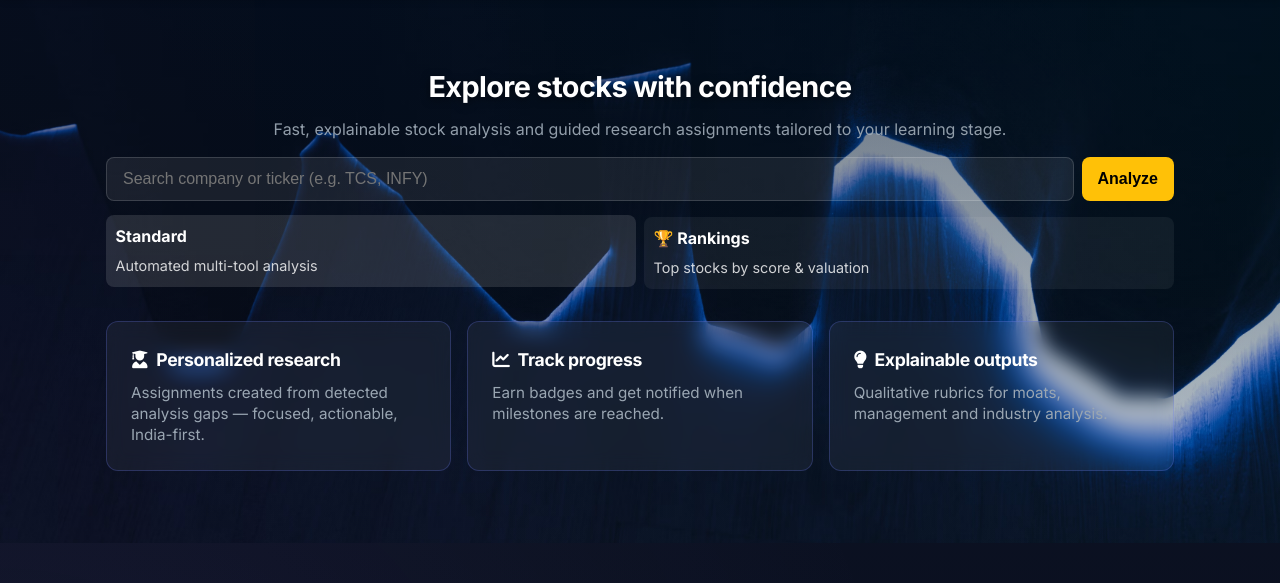
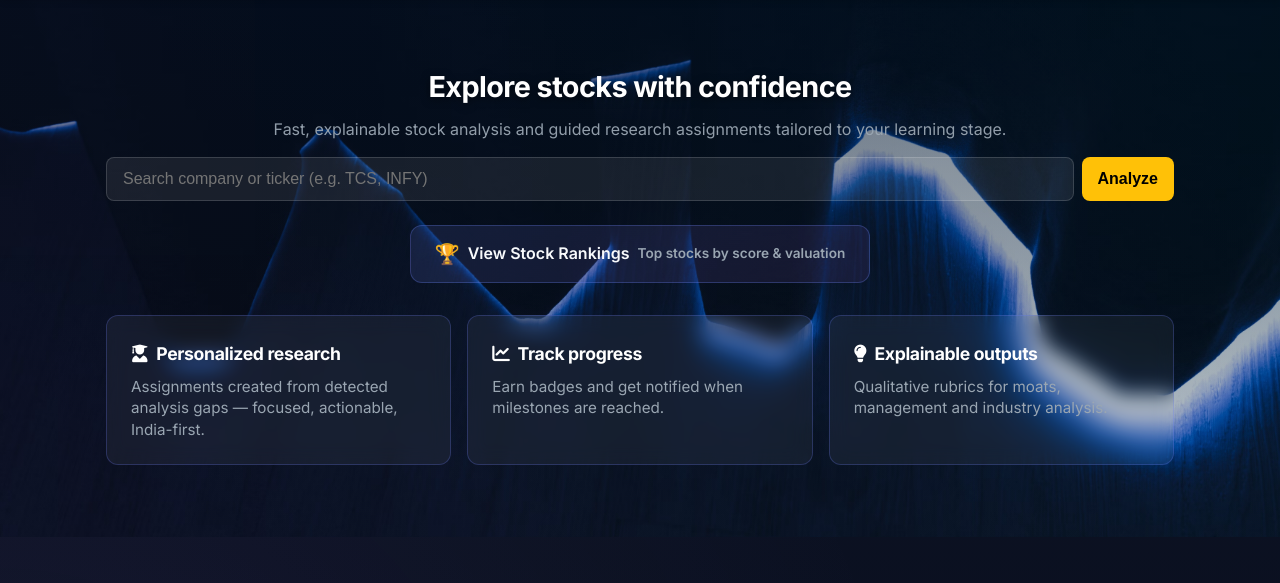
Before and after one commit to puneethr09/stock_fundamental, a Flask app: page /home in a window 1280 px wide. Shown: the part 100-683 px from the top of the page. Run offline with Flask 3, Linux system fonts and the light colour scheme; data that the repository does not hold is empty.

Commit message:
refactor: Remove redundant Standard tile, keep only Rankings link on home

```diff
--- a/templates/index.html
+++ b/templates/index.html
@@ -52,27 +52,16 @@
             <button class="cta" type="submit">Analyze</button>
           </div>
           <ul id="suggestions-list" class="suggestions"></ul>
-          <div class="modes">
-            <label class="mode">
-              <input
-                type="radio"
-                name="challenge_mode"
-                value="normal"
-                checked
-              />
-              <div class="mode-box">
-                <strong>Standard</strong>
-                <span>Automated multi-tool analysis</span>
-              </div>
-            </label>
-            <a href="/rankings" class="mode" style="text-decoration: none;">
-              <div class="mode-box" style="cursor: pointer;">
-                <strong>🏆 Rankings</strong>
-                <span>Top stocks by score & valuation</span>
-              </div>
-            </a>
-          </div>
         </form>
+
+        <!-- Rankings Link -->
+        <div style="margin-top: 1.5rem; text-align: center;">
+          <a href="/rankings" style="display: inline-flex; align-items: center; gap: 0.5rem; padding: 0.75rem 1.5rem; background: linear-gradient(135deg, rgba(102, 126, 234, 0.15), rgba(118, 75, 162, 0.15)); border: 1px solid rgba(102, 126, 234, 0.3); border-radius: 12px; color: var(--text-primary); text-decoration: none; font-weight: 600; transition: all 0.2s;">
+            <span style="font-size: 1.25rem;">🏆</span>
+            <span>View Stock Rankings</span>
+            <span style="color: var(--muted); font-size: 0.85rem;">Top stocks by score & valuation</span>
+          </a>
+        </div>
 
         <div class="hero-features">
           <div class="feature">
```
